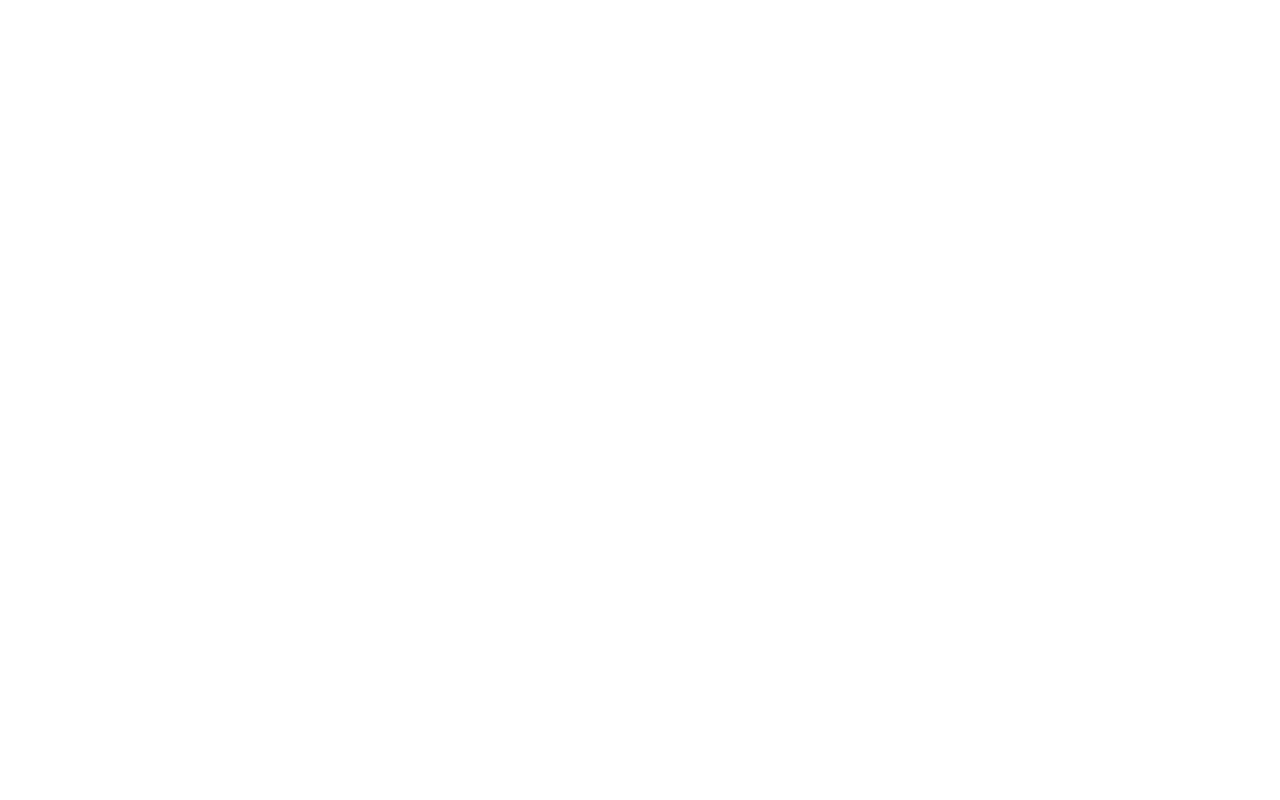
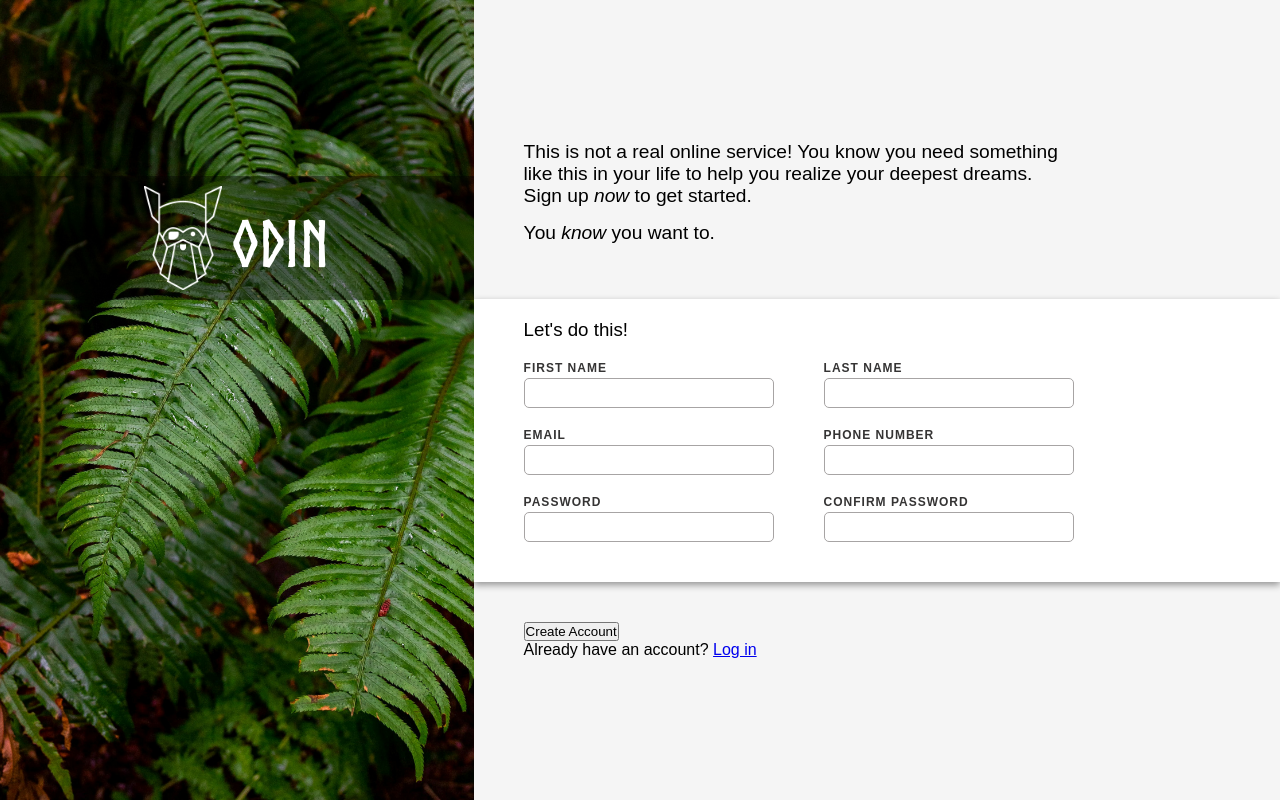
Before and after one commit to ReneMSdev/odin-sign-up-form, a plain HTML site: page index.html in a window 1280 px wide. Drawn offline with Linux system fonts and the light colour scheme.

Commit message:
built html and css for hero image, logo banner, promotional text, sign up form. placed unstyled create account button and log in link.

```diff
--- a/index.html
+++ b/index.html
@@ -7,6 +7,56 @@
   <link rel="stylesheet" href="styles.css">
 </head>
 <body>
+  <div class="container">
+    <div class="hero">
+      <div class="banner">
+        <img src="assets/images/odin-lined.png" alt="Logo" class="logo">
+        <h1>ODIN</h1>
+      </div>
+    </div>
+    <div class="content">
+      <div class="text">
+        <p>This is not a real online service! You know you need something<br>like this in your life to help you realize your deepest dreams.<br>Sign up <em>now</em> to get started.</p>
+        <p>You <em>know</em> you want to.</p>
+      </div>
+
+      <div class="form-container">
+        <h3>Let's do this!</h3>
+        <form id="signupForm" action="#" method="post">
+          <div>
+            <label for="first_name">FIRST NAME</label>
+            <input type="text" id="first_name" name="first_name" required>
+          </div>
+          <div>
+            <label for="last_name">LAST NAME</label>
+            <input type="text" id="last_name" name="last_name" required>
+          </div>
+          <div>
+            <label for="email">EMAIL</label>
+            <input type="email" id="email" name="email" required>
+          </div>
+          <div>
+            <label for="phone">PHONE NUMBER</label>
+            <input type="tel" id="phone" name="phone" required>
+          </div>
+          <div>
+            <label for="password">PASSWORD</label>
+            <input type="password" id="password" name="password" required>
+          </div>
+          <div>
+            <label for="confirm_password">CONFIRM PASSWORD</label>
+            <input type="password" id="confirm_password" name="confirm_password" required>
+          </div>
+        </form>
+      </div>
+
+      <div class="bottom">
+        <button class="create-account-btn" type="submit">Create Account</button>
+        <p>Already have an account? <a href="#">Log in</a></p>
+      </div>
+    </div>
+  </div>
+
   <script src="script.js"></script>
 </body>
 </html>
--- a/styles.css
+++ b/styles.css
@@ -0,0 +1,120 @@
+/* Define custom font */
+@font-face {
+  font-family: 'NorseBold';
+  src: url('/assets/font/Norse-Bold.otf') format('opentype');
+  font-weight: normal;
+  font-size: normal;
+}
+
+* {
+  margin: 0;
+  padding: 0;
+  box-sizing: border-box;
+}
+
+body, html {
+  height: 100%;
+  font-family: Arial, sans-serif;
+}
+
+.container {
+  display: flex;
+  height: 100vh;
+}
+
+.hero {
+  width: 37vw;
+  height: 100%;
+  background-image: url('/assets/images/leaves.jpg');
+  background-size: cover;
+  background-position: center;
+  position: relative;
+}
+
+.banner {
+  position: absolute;
+  display: flex;
+  align-items: center;
+  justify-content: center;
+  top: 22%;
+  left: 0;
+  width: 100%;
+  background-color: rgba(0, 0, 0, 0.4);
+  padding: 10px 0;
+  font-size: 2rem;
+}
+
+.logo {
+  height: 13vh;
+}
+
+.banner h1 {
+  display: inline-block;
+  color: white;
+  font-family: 'NorseBold', serif;
+  font-size: 2em;
+  margin: 0;
+  padding-top: 10px;
+  padding-left: 10px;
+}
+
+.content {
+  display: flex;
+  flex-direction: column;
+  justify-content: center;
+  width: 63vw;
+  background-color: #f5f5f5;
+}
+
+.text {
+  font-size: 1.2rem;
+  padding-left: 50px;
+  padding-bottom: 40px;
+}
+
+.text p {
+  margin-bottom: 15px;
+}
+
+.form-container {
+  background-color: white;
+  padding: 20px 0 20px 50px;
+  box-shadow: 0 3px 7px rgba(0, 0, 0, 0.4);
+}
+
+.form-container h3 {
+  font-weight: normal;
+  padding-bottom: 20px;
+}
+
+form {
+  display: grid;
+  grid-template-columns: auto auto;
+  justify-content: start;
+}
+
+form div {
+  display: flex;
+  flex-direction: column;
+  padding-bottom: 20px;
+  padding-right: 50px;
+  width: 300px;
+}
+
+label {
+  font-size: 12px;
+  font-weight: bold;
+  color: rgb(53, 52, 52);
+  letter-spacing: 1px;
+  padding-bottom: 3px;
+}
+
+input {
+  height: 30px;
+  border: 1px solid rgb(167, 164, 164);
+  border-radius: 5px;
+}
+
+.bottom {
+  padding: 40px 0 0 50px;
+}
```
